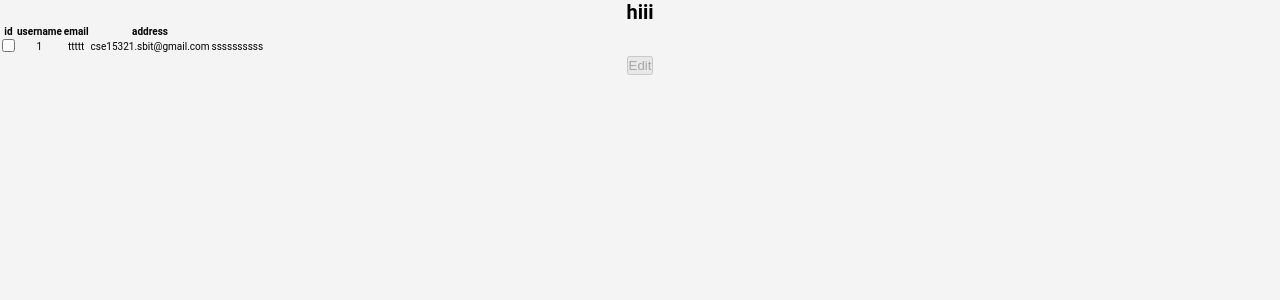
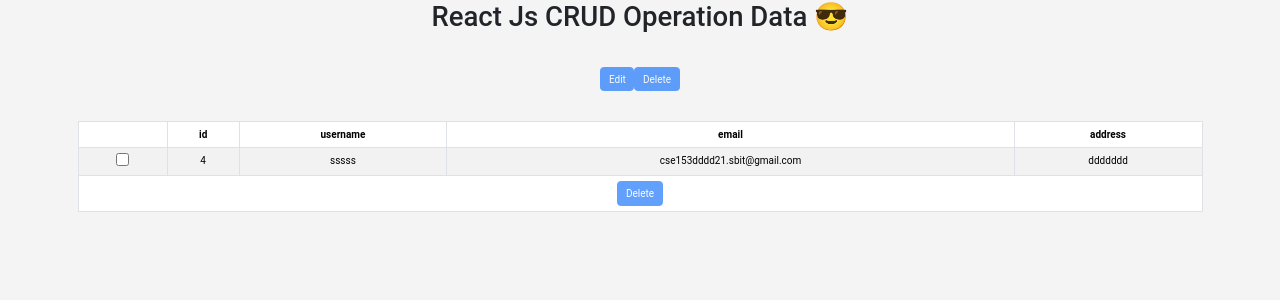
Before and after one commit to tinkugupta5/Youtube-cRud, a React (Create React App) app: page /edit in a window 1280 px wide. Shown: the top 300 px of the page. Built offline with nearby package versions, Linux system fonts and the light colour scheme; data requests are answered from the project's data file.

Commit message:
add edit and delete data

```diff
--- a/db.json
+++ b/db.json
@@ -1,10 +1,10 @@
 {
   "employee": [
     {
-      "username": "ttttt",
-      "email": "cse15321.sbit@gmail.com",
-      "address": "ssssssssss",
-      "id": 1
+      "username": "sssss",
+      "email": "cse153dddd21.sbit@gmail.com",
+      "address": "ddddddd",
+      "id": 4
     }
   ]
 }
--- a/public/index.html
+++ b/public/index.html
@@ -1,20 +1,20 @@
 <!DOCTYPE html>
 <html lang="en">
+
 <head>
   <meta charset="utf-8" />
   <link rel="icon" href="%PUBLIC_URL%/favicon.ico" />
   <meta name="viewport" content="width=device-width, initial-scale=1" />
   <meta name="theme-color" content="#000000" />
-    <meta
-      name="description"
-      content="Web site created using create-react-app"
-    />
+  <meta name="description" content="Web site created using create-react-app" />
   <link rel="apple-touch-icon" href="%PUBLIC_URL%/logo192.png" />
   <!--
       manifest.json provides metadata used when your web app is installed on a
       user's mobile device or desktop. See https://developers.google.com/web/fundamentals/web-app-manifest/
     -->
   <link rel="manifest" href="%PUBLIC_URL%/manifest.json" />
+  <link href="https://cdn.jsdelivr.net/npm/bootstrap@5.3.0-alpha2/dist/css/bootstrap.min.css" rel="stylesheet"
+    integrity="sha384-aFq/bzH65dt+w6FI2ooMVUpc+21e0SRygnTpmBvdBgSdnuTN7QbdgL+OapgHtvPp" crossorigin="anonymous">
   <!--
       Notice the use of %PUBLIC_URL% in the tags above.
       It will be replaced with the URL of the `public` folder during the build.
@@ -26,6 +26,7 @@
     -->
   <title>React App</title>
 </head>
+
 <body>
   <noscript>You need to enable JavaScript to run this app.</noscript>
   <div id="root"></div>
@@ -40,4 +41,5 @@
       To create a production bundle, use `npm run build` or `yarn build`.
     -->
 </body>
+
 </html>
--- a/src/CheckboxTable.js
+++ b/src/CheckboxTable.js
@@ -7,6 +7,7 @@ function CheckboxTable() {
   const [selectedItems, setSelectedItems] = useState([]);
   const [showModal, setShowModal] = useState(false);
   const [editedItem, setEditedItem] = useState(null);
+  const [showDeleteModal, setShowDeleteModal] = useState(false);
 
   useEffect(() => {
     // Fetch data from API endpoint
@@ -28,6 +29,7 @@ function CheckboxTable() {
 
   const handleEdit = () => {
     // Open modal to edit selected item
+    console.log("Opening edit modal...");
     setShowModal(true);
     setEditedItem(selectedItems[0]);
   };
@@ -54,16 +56,41 @@ function CheckboxTable() {
     setEditedItem(null);
   };
 
+  const handleDelete = () => {
+    axios
+      .delete(`http://localhost:3003/employee/${selectedItems[0].id}`)
+      .then(() => {
+        setItems(items.filter((item) => item.id !== selectedItems[0].id));
+        setSelectedItems([]);
+        setShowDeleteModal(false);
+      })
+      .catch((error) => console.error(error));
+  };
+
+  const handleDeleteConfirm = () => {
+    // Delete item and close modal
+  };
+
   const handleChange = (e) => {
     // Update edited item with form data
     setEditedItem({ ...editedItem, [e.target.name]: e.target.value });
   };
 
   return (
-    <div>
+    <section className="container">
+      <h1 className="heading">React Js CRUD Operation Data 😎</h1>
+      <h1 className="heading">
+        <Button onClick={handleEdit} disabled={selectedItems.length !== 1}>
+          Edit
+        </Button>
+        <Button onClick={handleDelete} disabled={selectedItems.length !== 1}>
+          Delete
+        </Button>
+      </h1>
       <Table striped bordered hover>
         <thead>
           <tr>
+            <th></th>
             <th>id</th>
             <th>username</th>
             <th>email</th>
@@ -86,10 +113,19 @@ function CheckboxTable() {
             </tr>
           ))}
         </tbody>
+        <tfoot>
+          <tr>
+            <td colSpan="5">
+              <Button
+                onClick={handleDelete}
+                disabled={selectedItems.length === 0}
+              >
+                Delete
+              </Button>
+            </td>
+          </tr>
+        </tfoot>
       </Table>
-      <Button onClick={handleEdit} disabled={selectedItems.length !== 1}>
-        Edit
-      </Button>
 
       <Modal show={showModal} onHide={handleClose}>
         <Modal.Header closeButton>
@@ -135,7 +171,7 @@ function CheckboxTable() {
           </Button>
         </Modal.Footer>
       </Modal>
-    </div>
+    </section>
   );
 }
 
--- a/src/Nav.js
+++ b/src/Nav.js
@@ -1,11 +1,7 @@
 import React from "react";
 
 const Nav = () => {
-  return (
-    <>
-      <h1>hiii</h1>
-    </>
-  );
+  return <>{/* <h1>hiii</h1> */}</>;
 };
 
 export default Nav;
```
Lines whose indentation alone changed are shown as unchanged.
